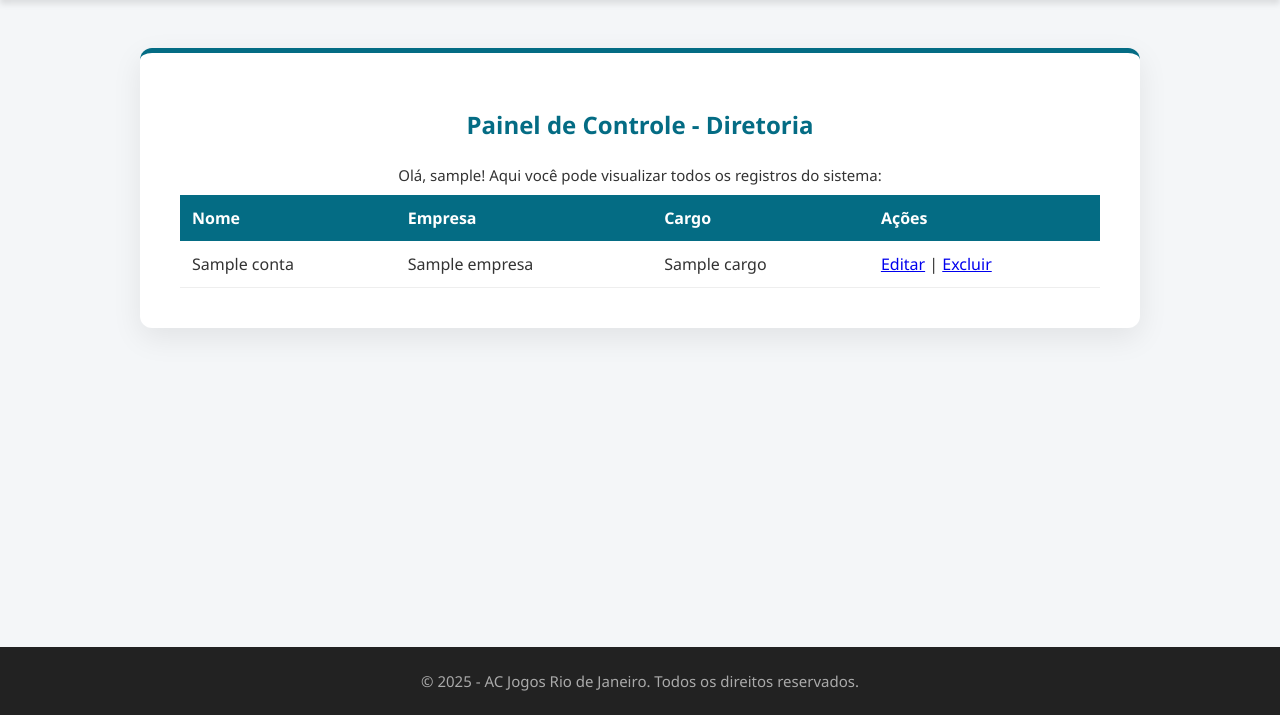
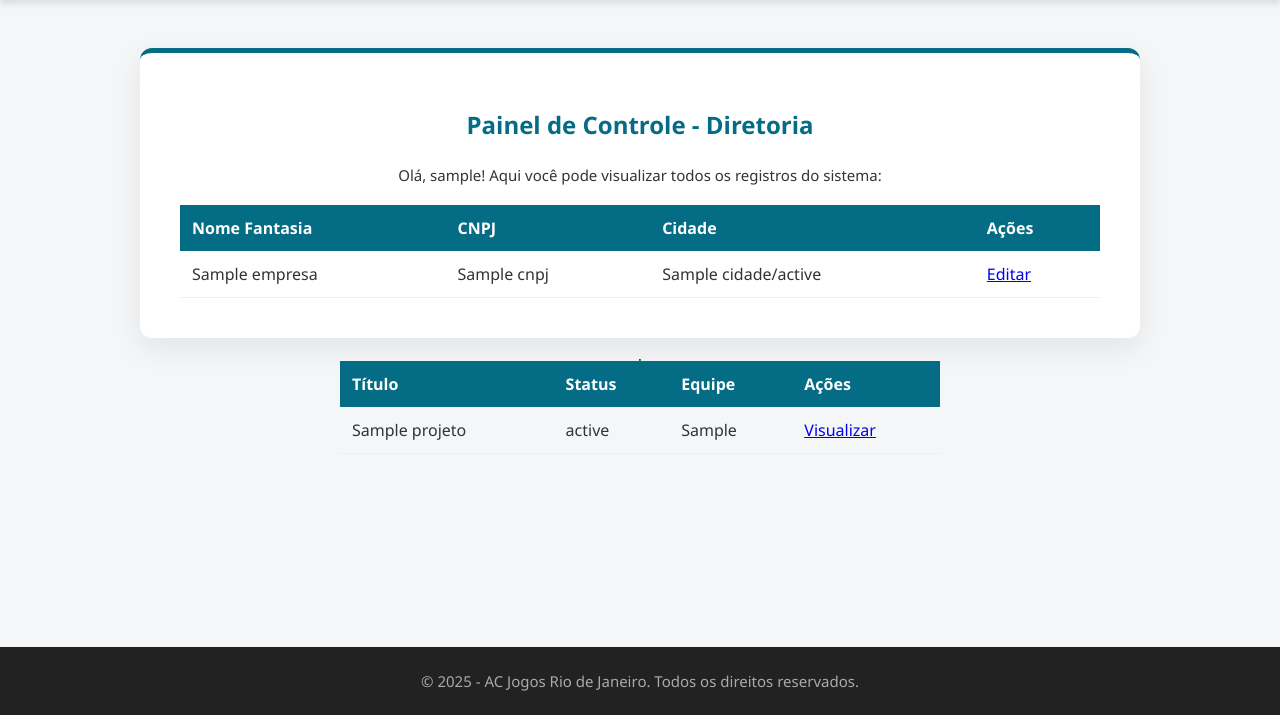
Before and after one commit to thiago-de-mattos/Projeto-Integrador, a Django app: template templates/visao_diretoria.html in a window 1280 px wide. Shown: the part 85-800 px from the top of the page. Run offline with Django 5.2, Linux system fonts and the light colour scheme; the template is opened without the code that fills it: most values are stand-ins (such as "Sample title", 1, 10 or a date in 2020).

Commit message:
feature: adicao de info no html da visao diretoria

```diff
--- a/templates/visao_diretoria.html
+++ b/templates/visao_diretoria.html
@@ -3,27 +3,26 @@
 {% block content %}
 <div class="container-lista">
     <h2>Painel de Controle - Diretoria</h2>
-    <p style="text-align: center; margin-bottom: 10px;">Olá, {{ username }}! Aqui você pode visualizar todos os registros do sistema:</p>
+    <p style="text-align: center; margin-bottom: 20px;">Olá, {{ username }}! Aqui você pode visualizar todos os registros do sistema:</p>
 
     <div class="tabela-wrapper"></div>
         <table class="tabela-dados">
             <thead>
                 <tr>
-                    <th>Nome</th>
-                    <th>Empresa</th>
-                    <th>Cargo</th>
+                    <th>Nome Fantasia</th>
+                    <th>CNPJ</th>
+                    <th>Cidade</th>
                     <th>Ações</th>
                 </tr>
             </thead>
             <tbody>
-                {% for conta in contas %}
+                {% for empresa in empresas %}
                 <tr>
-                    <td>{{ conta.nome }}</td>
-                    <td>{{ conta.empresa }}</td>
-                    <td>{{ conta.cargo }}</td>
+                    <td>{{ empresa.nome_fantasia }}</td>
+                    <td>{{ empresa.cnpj }}</td>
+                    <td>{{ empresa.cidade }}/{{ empresa.estado }}</td>
                     <td>
-                        <a href="#">Editar</a> |
-                        <a href="#" color: var(--danger); font-weight: bold;">Excluir</a>
+                        <a href="{% url 'editar_empresas' empresa.pk %}">Editar</a>
                     </td>
                 </tr>
                 {% empty %}
@@ -33,5 +32,35 @@
                 {% endfor %}
             </tbody>
         </table>
+    </div>
+    <hr>
+    <div class="tabela-wrapper">
+        <table class="tabela-dados">
+            <thead>
+                <tr>
+                    <th>Título</th>
+                    <th>Status</th>
+                    <th>Equipe</th>
+                    <th>Ações</th>
+                </tr>
+            </thead>
+            <tbody>
+                {% for projeto in projetos %}
+                <tr>
+                    <td>{{ projeto.titulo }}</td>
+                    <td>{{ projeto.get_status_display }}</td>
+                    <td>{{ projeto.equipe_projeto }}</td>
+                    <td>
+                        <a href="#">Visualizar</a>
+                    </td>
+                </tr>
+                {% empty %}
+                <tr>
+                    <td colspan="4">Nenhum projeto encontrado.</td>
+                </tr>
+                {% endfor %}
+            </tbody>
+        </table>
+    </div>
 </div>
 {% endblock %}
```
